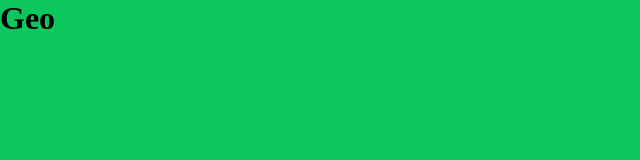
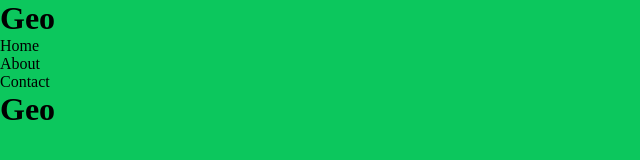
Before and after one commit to Andreastak86/geo_spillet, a plain HTML site: page index.html in a window 1280 px wide. Shown: the whole page, without its empty margins (0-640 px from the left). Drawn offline with Linux system fonts and the light colour scheme.

Commit message:
tada, navbar er på plass

```diff
--- a/index.html
+++ b/index.html
@@ -7,6 +7,14 @@
         <link rel="stylesheet" href="styles.css" />
     </head>
     <body>
+        <header>
+            <h1>Geo</h1>
+            <ul>
+                <li>Home</li>
+                <li>About</li>
+                <li>Contact</li>
+            </ul>
+        </header>
         <h1>Geo</h1>
     </body>
 </html>
```
